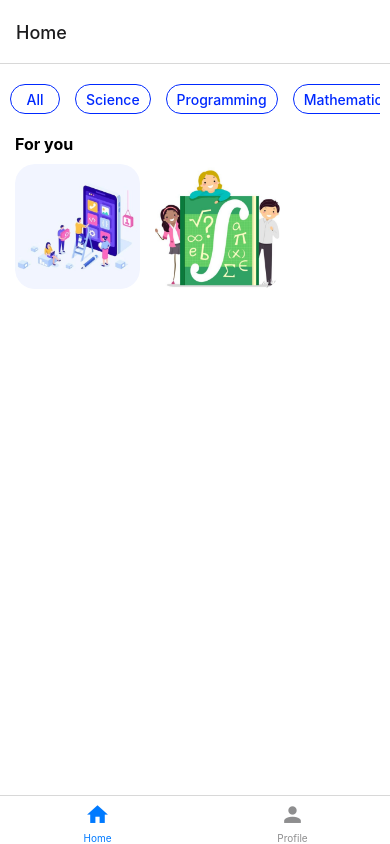
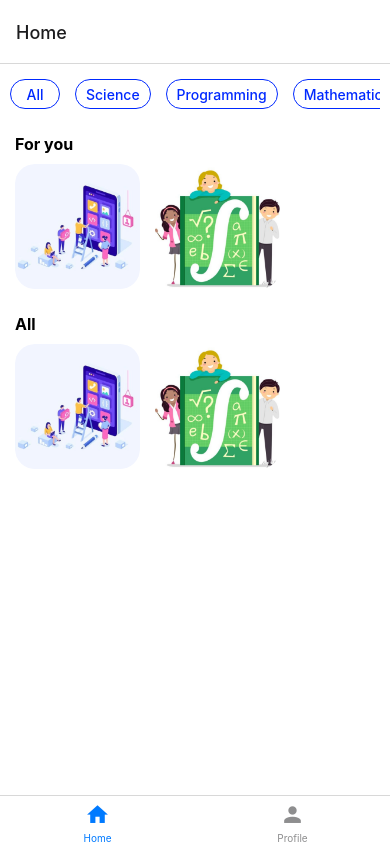
Before and after one commit to SanfetCoder/quiz-app, a React Native app: screen /Home in a window 390 px wide. Built offline with nearby package versions, Linux system fonts and the light colour scheme.

Commit message:
Finish <AllSection />

```diff
--- a/screens/Home.js
+++ b/screens/Home.js
@@ -19,6 +19,7 @@ const Home = () => {
         </ScrollView>
       </View>
       <ForYouSection />
+      <AllSection />
     </SafeAreaView>
   )
 }
@@ -37,9 +38,13 @@ const ForYouSection = () => {
 
 const AllSection = () => {
   return (
-    <View>
-
-    </View>
+    <Section header="All">
+      {
+        quizzes.map((quiz)=>{
+          return (<QuizItem quiz={quiz} key={quiz.title} />)
+        })
+      }
+    </Section>
   )
 }
 
@@ -64,14 +69,15 @@ const styles = StyleSheet.create({
     display : 'flex',
     flexDirection : 'column',
     justifyContent : 'flex-start',
-    backgroundColor : 'white'
+    backgroundColor : 'white',
+    rowGap : 25,
   },
   categoryList : {
     display : 'flex',
     flexDirection : 'row',
     columnGap : 10,
-    marginVertical : 20,
     marginHorizontal : 10,
+    marginTop : 15,
   },
   quizItem : {
     marginRight : 15
```
